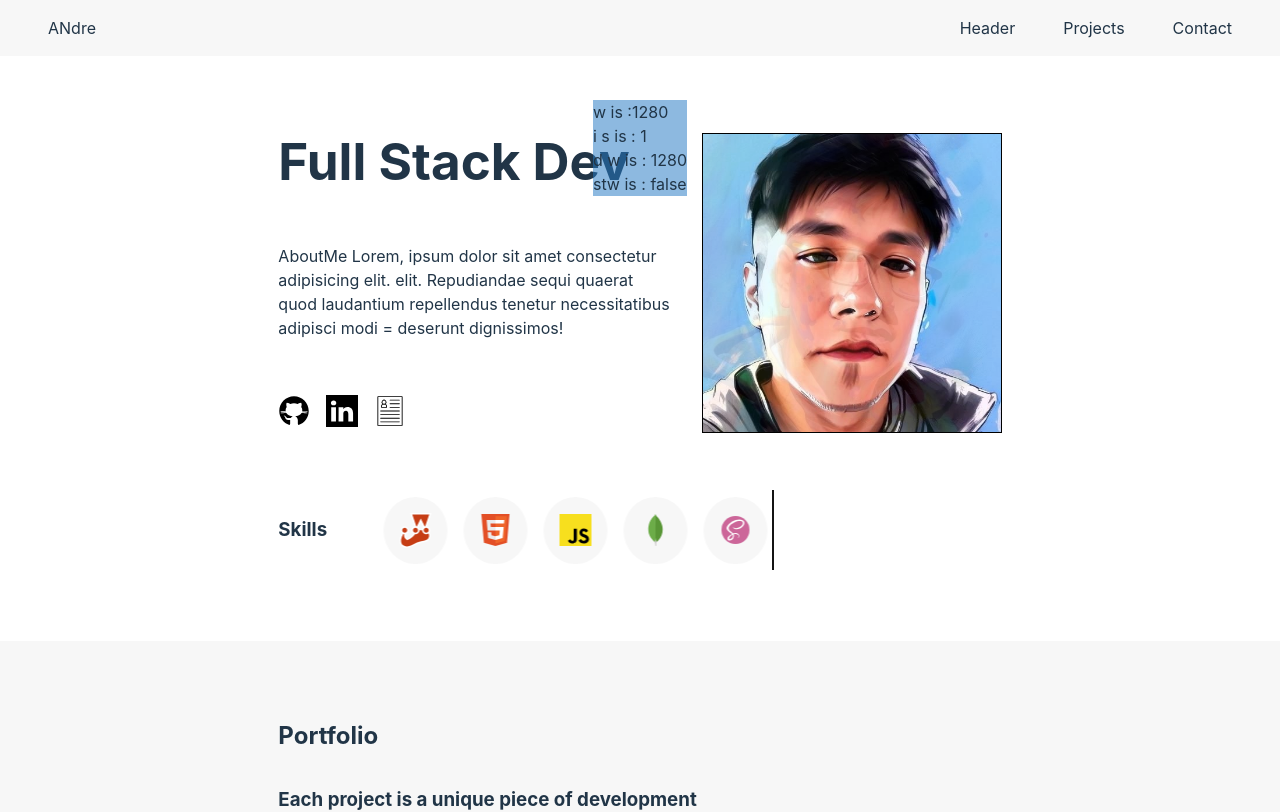
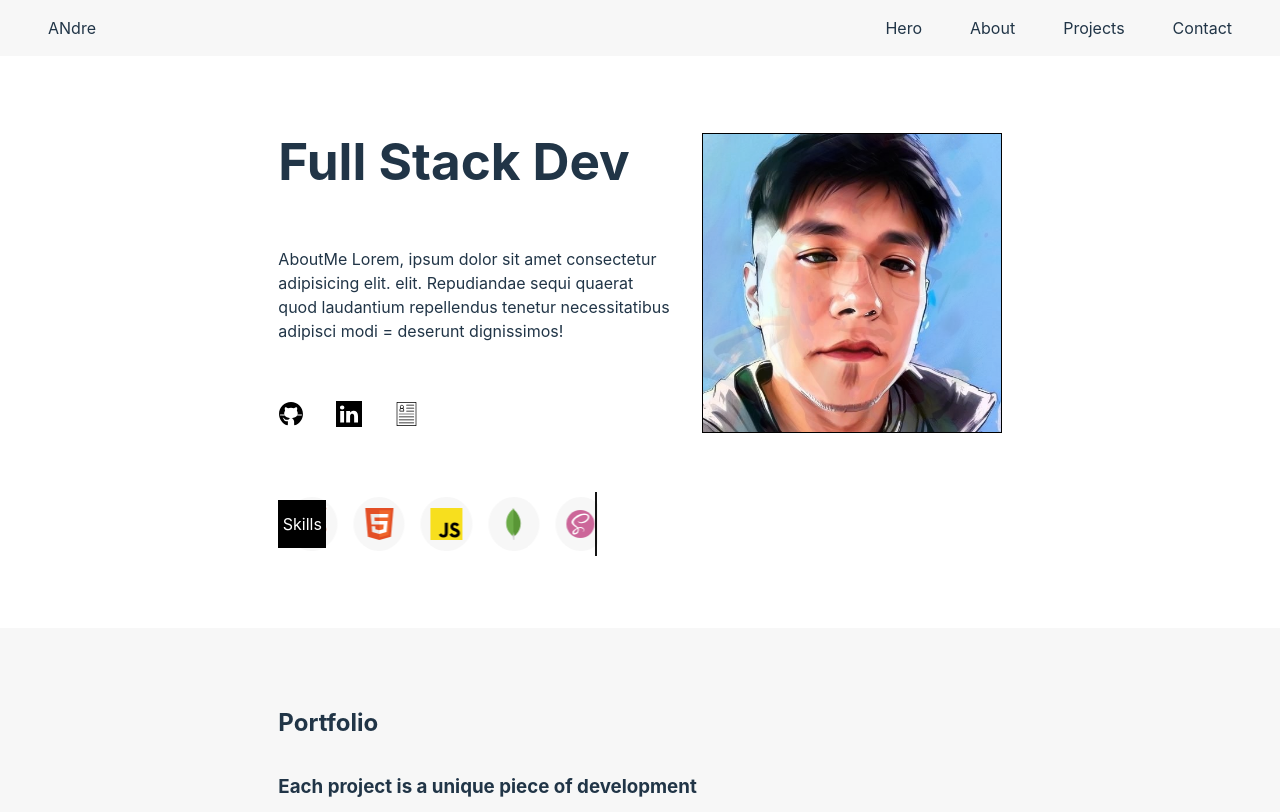
Before and after one commit to ae95caba/portfolio, a React (Vite) app: page / in a window 1280 px wide. Shown: the top 812 px of the page. Built offline with nearby package versions, Linux system fonts and the light colour scheme.

Commit message:
make the links to actually work

```diff
--- a/src/App.scss
+++ b/src/App.scss
@@ -30,6 +30,7 @@ body * {
 }
 
 #debugger {
+  display: none;
   position: absolute;
   top: 100px;
   z-index: 999;
@@ -127,10 +128,10 @@ header {
       }
       .links {
         display: flex;
-        gap: 1rem;
+        gap: 2rem;
         li {
           img {
-            width: 2rem;
+            width: 1.6rem;
           }
         }
       }
@@ -147,12 +148,11 @@ header {
         justify-content: center;
       }
       .slider {
-        width: 25rem;
+        width: 20rem;
         overflow-x: clip;
         display: flex;
         gap: 1rem;
         position: relative;
-      }
         @keyframes flicker {
           0% {
             opacity: 1;
@@ -164,6 +164,21 @@ header {
             opacity: 1;
           }
         }
+        .box {
+          position: absolute;
+          top: 50%;
+          left: 0%;
+          transform: translate(0%, -50%);
+          z-index: 99;
+          color: white;
+          display: flex;
+          justify-content: center;
+          align-items: center;
+          width: 3rem;
+          aspect-ratio: 1/1;
+          background-color: black;
+        }
+
         .caret {
           position: absolute;
           top: 50%;
@@ -172,7 +187,7 @@ header {
           z-index: 99;
           animation: 1s flicker infinite linear;
           width: 2px;
-        height: 5rem;
+          height: 4rem;
           background-color: black;
         }
         @keyframes slide {
@@ -193,7 +208,7 @@ header {
           li {
             background-color: $primary-color;
             border-radius: 50%;
-          padding: 1rem;
+            padding: 0.6rem;
             display: flex;
             align-items: center;
             justify-content: center;
@@ -209,10 +224,12 @@ header {
               z-index: 99;
               top: -1.5rem;
               font-weight: 700;
+              color: grey;
             }
           }
           li:hover .tooltip {
             visibility: visible;
+          }
         }
       }
     }
--- a/src/assets/links/links.jsx
+++ b/src/assets/links/links.jsx
@@ -1,7 +1,13 @@
-const links = [
-  new URL("./github.svg", import.meta.url).href,
-  new URL("./linkedin.svg", import.meta.url).href,
-  new URL("./resume.svg", import.meta.url).href,
-];
+const links = {
+  Github: {
+    imgPath: new URL("./github.svg", import.meta.url).href,
+    link: "https://github.com/ae95caba",
+  },
+  LinkedIn: {
+    imgPath: new URL("./linkedin.svg", import.meta.url).href,
+    link: "https://www.linkedin.com/in/ae95caba/",
+  },
+  Resume: { imgPath: new URL("./resume.svg", import.meta.url).href, link: "" },
+};
 
 export default links;
--- a/src/components/Header.tsx
+++ b/src/components/Header.tsx
@@ -13,7 +13,8 @@ function Navbar() {
   return (
     <nav>
       <ul>
-        <li>Header</li>
+        <li>Hero</li>
+        <li>About</li>
         <li>Projects</li>
         <li>Contact</li>
       </ul>
--- a/src/components/Hero.tsx
+++ b/src/components/Hero.tsx
@@ -47,9 +47,15 @@ export default function Hero({
               adipisci modi = deserunt dignissimos!
             </p>
             <ul className="links">
-              {links.map((link) => (
+              {Object.keys(links).map((service, index) => (
                 <li>
-                  <img src={link} />
+                  <a
+                    href={links[service].link}
+                    rel="noreferrer"
+                    target="_blank"
+                  >
+                    <img src={links[service].imgPath} />
+                  </a>
                 </li>
               ))}
             </ul>
@@ -67,7 +73,7 @@ function Skills({ switchToVertical }: { switchToVertical: boolean }) {
 
   useEffect(() => {
     if (switchToVertical) {
-      setStyles({ flexDirection: "column" });
+      setStyles({ flexDirection: "column", alignItems: "center" });
     } else {
       setStyles({ flexDirection: "row" });
     }
@@ -75,9 +81,9 @@ function Skills({ switchToVertical }: { switchToVertical: boolean }) {
 
   return (
     <section id="skills" style={styles}>
-      <h3>Skills</h3>
       <div className="slider">
         <div className="caret"></div>
+        <div className="box">Skills</div>
         <ul>
           {Object.keys(skills).map((skill, index) => (
             <li key={`${skill}-A`}>
```
Lines whose indentation alone changed are shown as unchanged.
